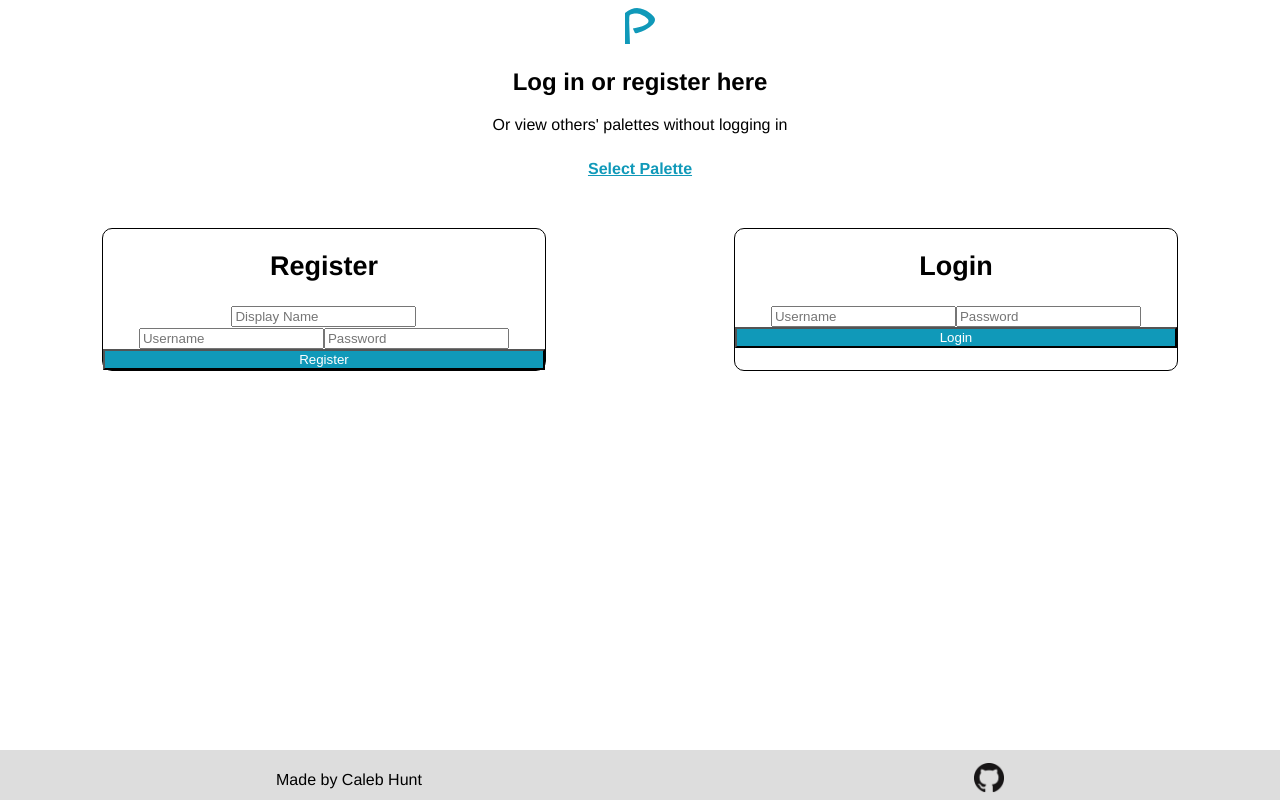
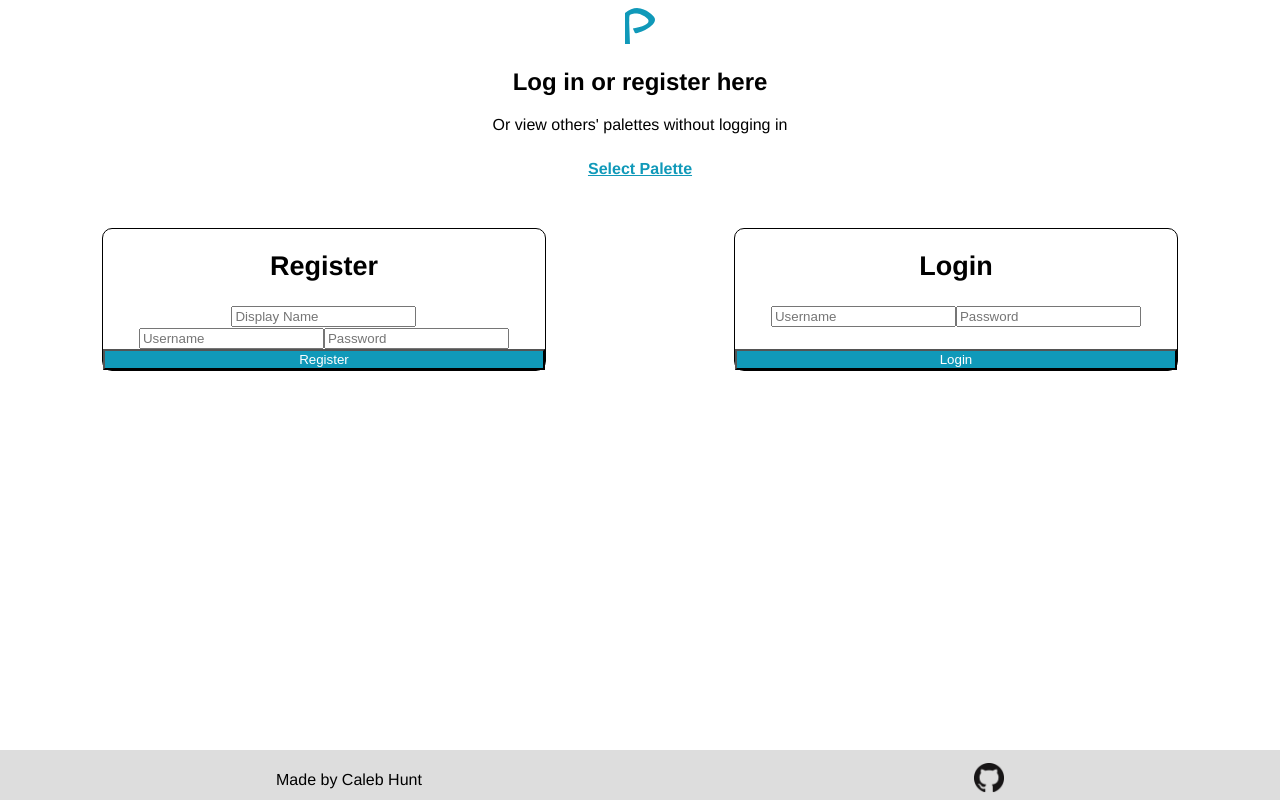
Before and after one commit to Kaychub/authenticate-creative, a Vue app in the folder front-end/: page / in a window 1280 px wide. Built offline with nearby package versions, Linux system fonts and the light colour scheme; no server answers.

Commit message:
Fixed button placement

```diff
--- a/front-end/src/views/Login.vue
+++ b/front-end/src/views/Login.vue
@@ -113,4 +113,8 @@ TODO
   flex-direction: column;
 }
 
+.register button, .login button {
+  margin-top: auto;
+}
+
 </style>
```
